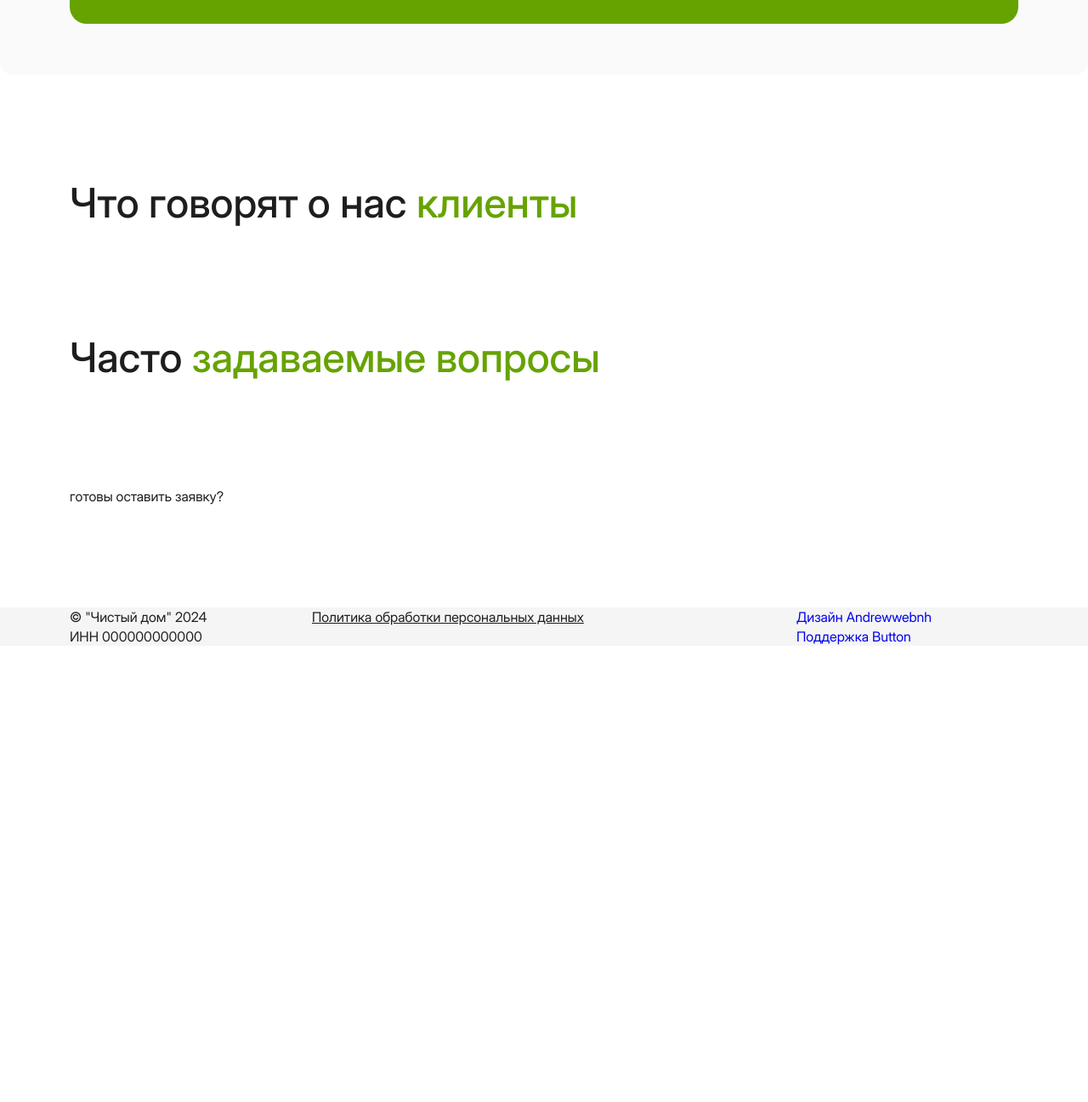
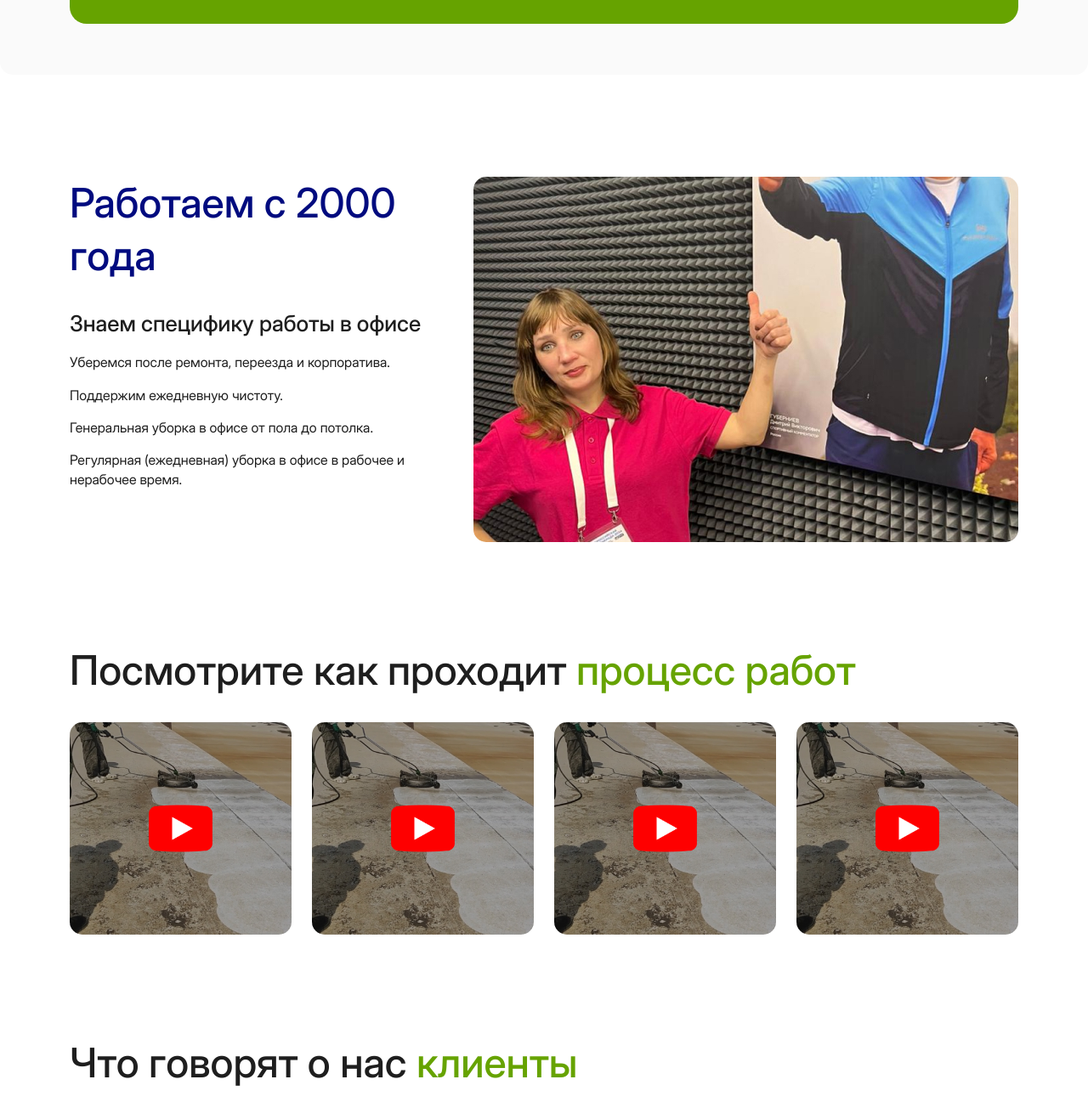
Before and after one commit to motor100/chistydom, a website: page app/1.html in a window 1280 px wide. Shown: the part 5768-7065 px from the top of the page at 85% size. Before the commit the page ends 6528 px from the top, so only its background shows below. Drawn offline with nearby package versions, Linux system fonts and the light colour scheme; files that its build step writes are made by us from their sources.

Commit message:
Video section

```diff
--- a/app/1.html
+++ b/app/1.html
@@ -289,6 +289,59 @@
     </div>
   </div>
 
+  <div class="info-section section">
+    <div class="container">
+      <div class="row">
+        <div class="col-md-5">
+          <div class="section-title"><span class="bluecolor">Работаем с 2000 года</span></div>
+          <div class="subtitle">Знаем специфику работы в офисе</div>
+          <div class="description">
+            <p>Уберемся после ремонта, переезда и корпоратива.</p>
+            <p>Поддержим ежедневную чистоту.</p>
+            <p>Генеральная уборка в офисе от пола до потолка.</p>
+            <p>Регулярная (ежедневная) уборка в офисе в рабочее и нерабочее время.</p>
+          </div>
+        </div>
+        <div class="col-md-7">
+          <div class="image">
+            <img src="/images/uborka-ofisov/info-section-team.jpg" alt="">
+          </div>
+        </div>
+      </div>
+
+
+    </div>
+  </div>
+
+  <div class="video-section section">
+    <div class="container">
+      <div class="section-title">Посмотрите как проходит <span class="greencolor">процесс работ</span></div>
+      <div class="videos">
+        <div class="row">
+          <div class="col-md-3">
+            <div class="item">
+              <img src="/images/uborka-ofisov/video.jpg" alt="">
+            </div>
+          </div>
+          <div class="col-md-3">
+            <div class="item">
+              <img src="/images/uborka-ofisov/video.jpg" alt="">
+            </div>
+          </div>
+          <div class="col-md-3">
+            <div class="item">
+              <img src="/images/uborka-ofisov/video.jpg" alt="">
+            </div>
+          </div>
+          <div class="col-md-3">
+            <div class="item">
+              <img src="/images/uborka-ofisov/video.jpg" alt="">
+            </div>
+          </div>
+        </div>
+      </div>
+    </div>
+  </div>
 
   <div class="testimonials-section section">
     <div class="container">
--- a/app/styles/sass/main.scss
+++ b/app/styles/sass/main.scss
@@ -533,6 +533,36 @@ ul {
 
 }
 
+.info-section {
+  .subtitle {
+    font-family: 'interdisplay-medium';
+    font-size: 26px;
+  }
+  .image {
+    height: 430px;
+    border-radius: 15px;
+    overflow: hidden;
+  }
+  .image img {
+    width: 100%;
+    height: 100%;
+    object-fit: cover;
+  }
+}
+
+.video-section {
+  .item {
+    height: 250px;
+    border-radius: 15px;
+    overflow: hidden;
+  }
+  .item img {
+    width: 100%;
+    height: 100%;
+    object-fit: cover;
+  }
+}
+
 // footer
 .footer {
   background-color: $beigecolor;
```
Also changed, not shown: app/css/app.min.css, app/images/uborka-ofisov/info-section-team.jpg (added), app/images/uborka-ofisov/video.jpg (added).
